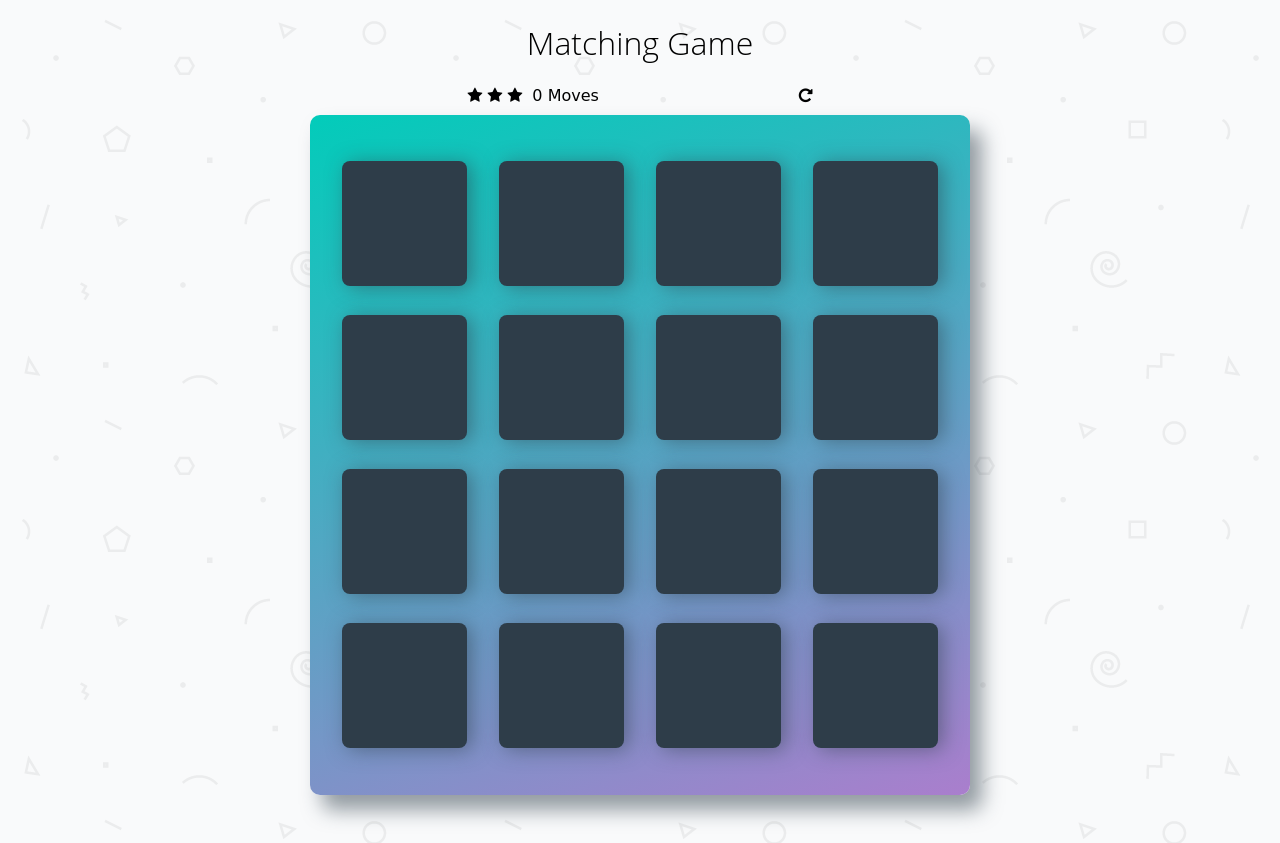
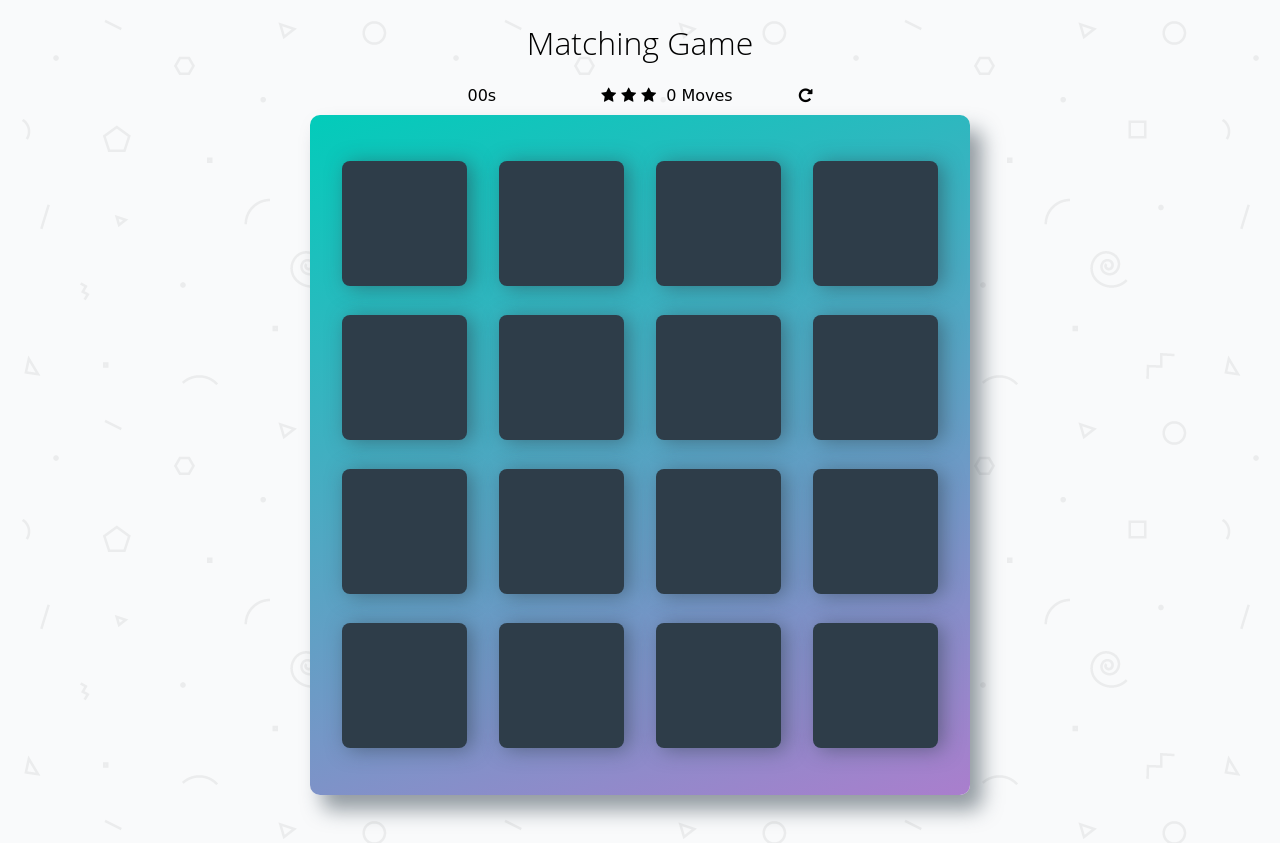
Before and after one commit to MAlhussaini/Memory_Game, a plain HTML site: page index.html in a window 1280 px wide. Drawn offline with Linux system fonts and the light colour scheme; a web font is replaced by a local one.

Commit message:
initialize timer

```diff
--- a/css/style.css
+++ b/css/style.css
@@ -113,3 +113,7 @@ h1 {
     float: right;
     cursor: pointer;
 }
+
+.timer {
+    margin: 0 100px 0 0;
+}
--- a/index.html
+++ b/index.html
@@ -16,6 +16,7 @@
         </header>
 
         <section class="score-panel">
+            <span class="timer">00s</span>
         	<ul class="stars">
         		<li><i class="fa fa-star"></i></li>
         		<li><i class="fa fa-star"></i></li>
```
